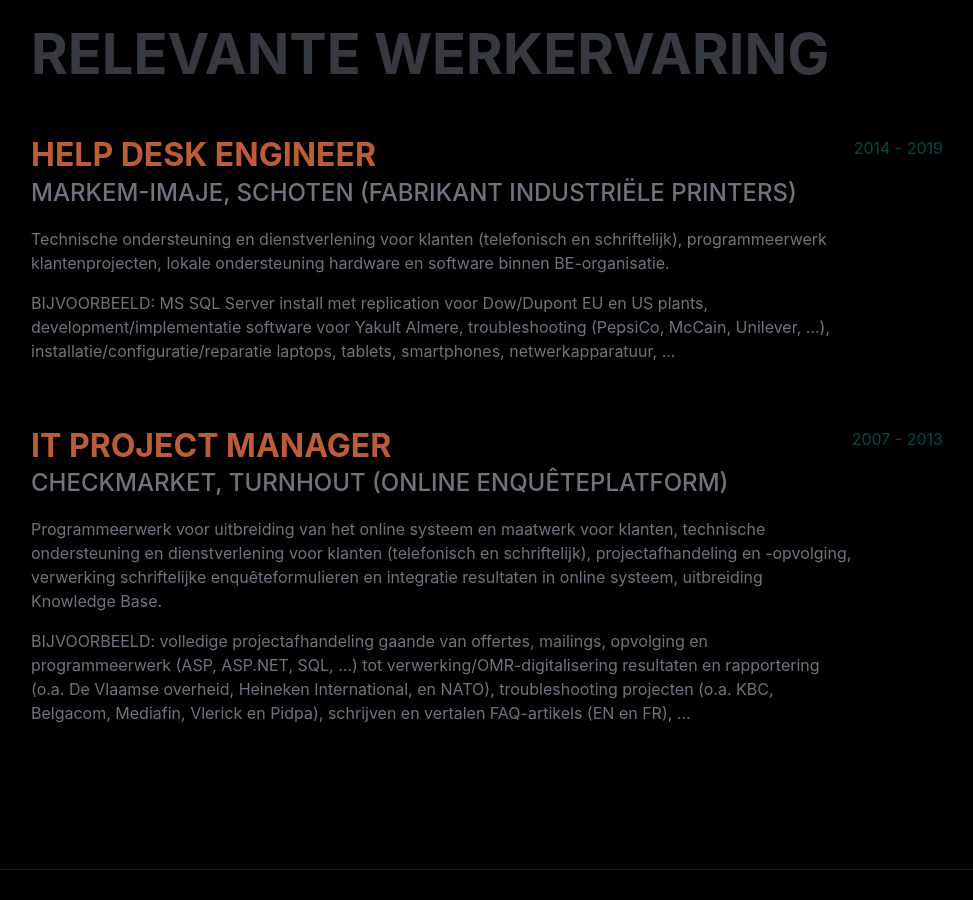
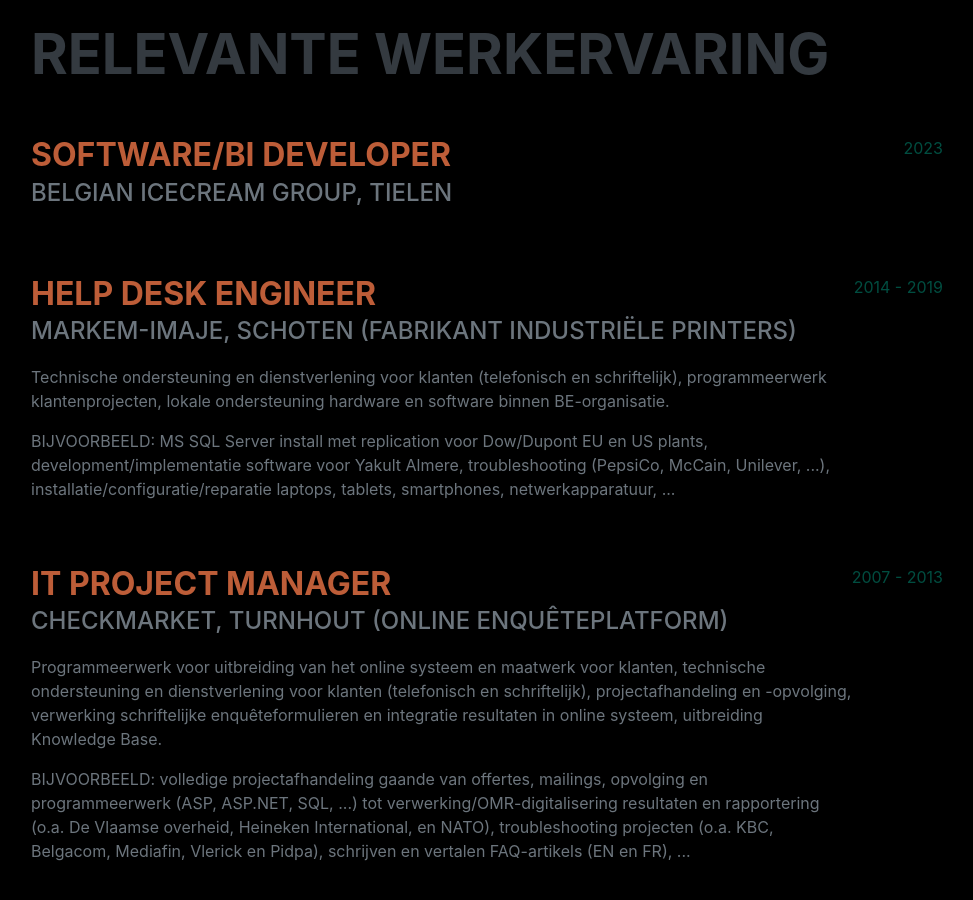
Before and after one commit to matstes/resume, a plain HTML site: page index.html in a window 1280 px wide. Shown: the part 860-1760 px from the top of the page, without its empty margins (289-1262 px from the left). Drawn offline with nearby package versions, Linux system fonts and the light colour scheme; a web font is replaced by a local one.

Commit message:
Update index.html

```diff
--- a/index.html
+++ b/index.html
@@ -60,6 +60,13 @@
             <section class="resume-section" id="experience">
                 <div class="resume-section-content">
                     <h2 class="mb-5">Relevante werkervaring</h2>
+                    <div class="d-flex flex-column flex-md-row justify-content-between mb-5">
+                        <div class="flex-grow-1">
+                            <h3 class="mb-0">Software/BI Developer</h3>
+                            <div class="subheading mb-3">Belgian Icecream Group, Tielen</div>
+                        </div>
+                        <div class="flex-shrink-0"><span class="text-primary">2023</span></div>
+                    </div>
                     <div class="d-flex flex-column flex-md-row justify-content-between mb-5">
                         <div class="flex-grow-1">
                             <h3 class="mb-0">Help Desk Engineer</h3>
```
